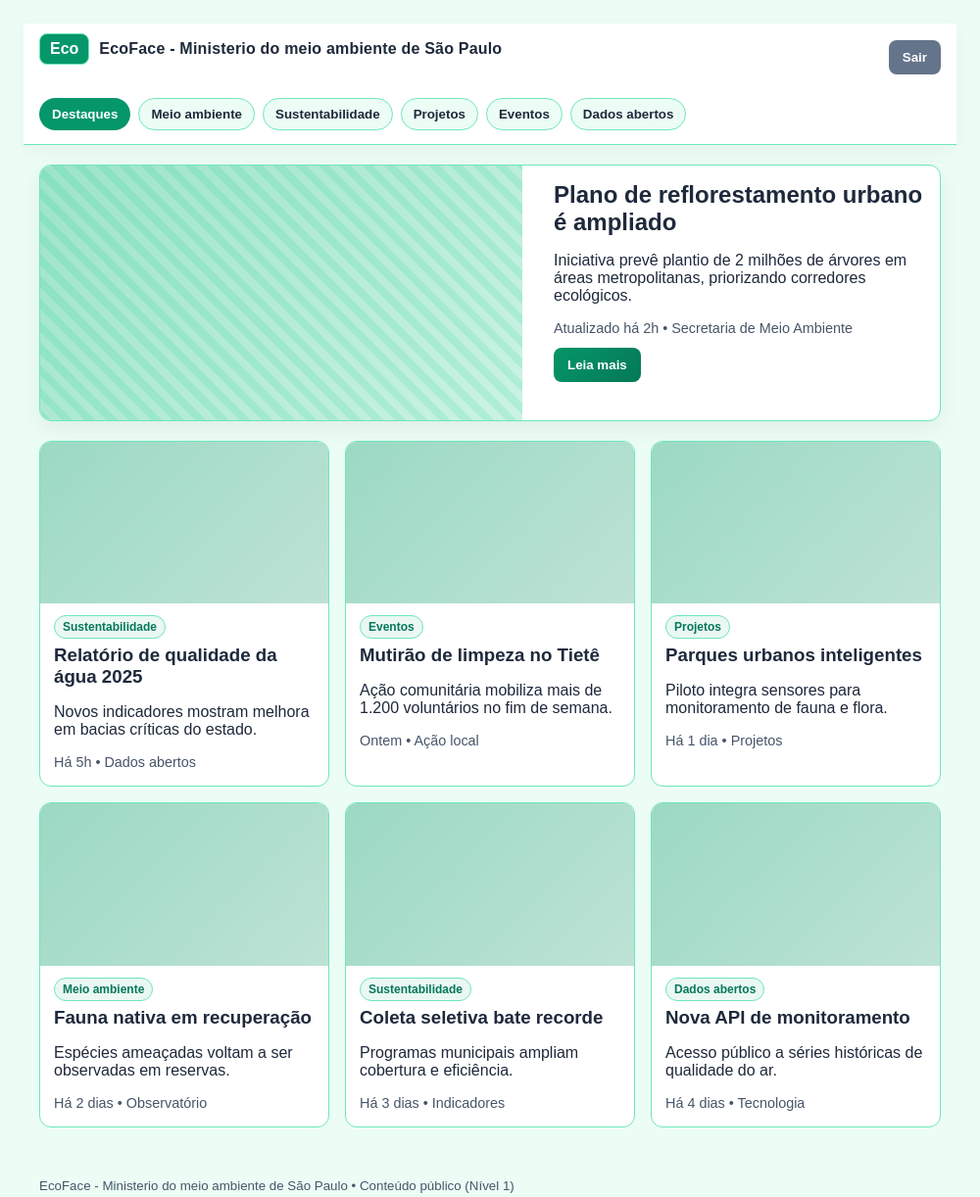
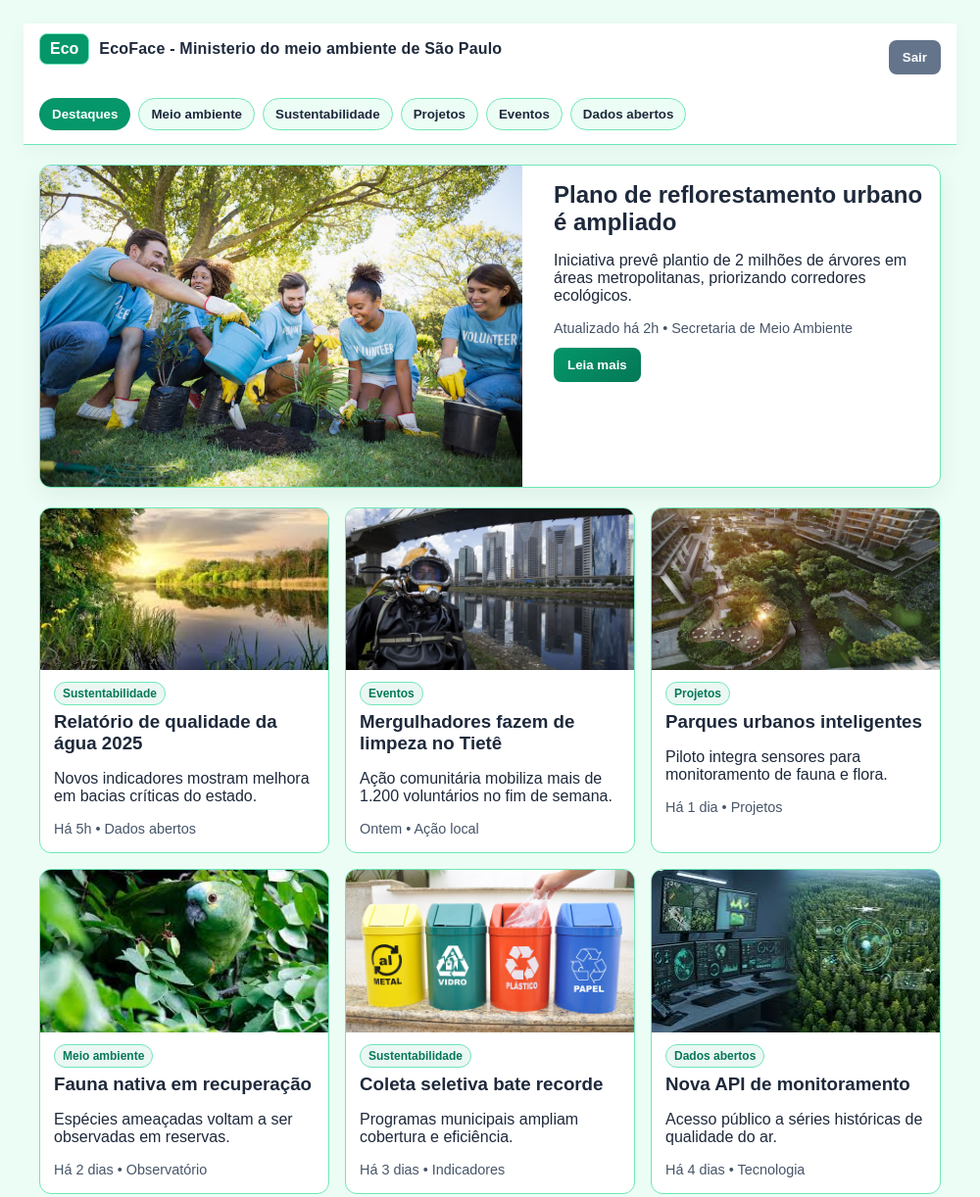
Before and after one commit to amandaalbez/controle-de-acesso-facial, an Electron app: page frontend/renderer/level1.html in a window 1000 px wide. Shown: the top 1222 px of the page at 98% size. Drawn offline with Linux system fonts and the light colour scheme; sample sign-in values are in the browser's storage.

Commit message:
Implement code changes to enhance functionality and improve performance across various modules.

```diff
--- a/frontend/assets/styles.css
+++ b/frontend/assets/styles.css
@@ -293,6 +293,21 @@ video {
     linear-gradient(135deg, rgba(6, 182, 117, .35), rgba(16, 185, 129, .15)),
     repeating-linear-gradient(45deg, rgba(110,231,183,.25), rgba(110,231,183,.25) 8px, transparent 8px, transparent 16px),
     #ecfdf5;
+}
+
+.hero-media,
+.news-card__media {
+  display: block;        /* funciona tanto para <a> quanto <div> */
+  position: relative;
+}
+
+.hero-media img,
+.news-card__media img {
+  width: 100%;
+  height: 100%;
+  object-fit: cover;     /* preenche mantendo proporção, cortando excesso */
+  display: block;
+  border: 0;
 }
 
 .hero-content {
--- a/frontend/renderer/level1.html
+++ b/frontend/renderer/level1.html
@@ -32,7 +32,9 @@
     <div class="container-wide">
       <section class="news-hero">
         <article class="hero-card">
-          <div class="hero-media"></div>
+          <a class="hero-media" href="../assets/reflorestamento.jpg" target="_blank" rel="noopener">
+            <img src="../assets/reflorestamento.jpg" alt="Imagem destaque — reflorestamento urbano" />
+          </a>
           <div class="hero-content">
             <h2>Plano de reflorestamento urbano é ampliado</h2>
             <p>Iniciativa prevê plantio de 2 milhões de árvores em áreas metropolitanas, priorizando corredores ecológicos.</p>
@@ -46,7 +48,9 @@
 
       <section class="news-grid">
         <article class="news-card">
-          <div class="news-card__media"></div>
+          <a class="news-card__media" href="../assets/agua.jpeg" target="_blank" rel="noopener">
+            <img src="../assets/agua.jpeg" alt="Relatório de qualidade da água 2025" />
+          </a>
           <div class="news-card__body">
             <span class="tag">Sustentabilidade</span>
             <h3>Relatório de qualidade da água 2025</h3>
@@ -56,17 +60,21 @@
         </article>
 
         <article class="news-card">
-          <div class="news-card__media"></div>
+          <a class="news-card__media" href="../assets/tiete.jpg" target="_blank" rel="noopener">
+            <img src="../assets/tiete.jpg" alt="Mergulhadores fazem de limpeza no Tietê" />
+          </a>
           <div class="news-card__body">
             <span class="tag">Eventos</span>
-            <h3>Mutirão de limpeza no Tietê</h3>
+            <h3>Mergulhadores fazem de limpeza no Tietê</h3>
             <p>Ação comunitária mobiliza mais de 1.200 voluntários no fim de semana.</p>
             <div class="meta">Ontem • Ação local</div>
           </div>
         </article>
 
         <article class="news-card">
-          <div class="news-card__media"></div>
+          <a class="news-card__media" href="../assets/parques.jpg" target="_blank" rel="noopener">
+            <img src="../assets/parques.jpg" alt="Parques urbanos inteligentes" />
+          </a>
           <div class="news-card__body">
             <span class="tag">Projetos</span>
             <h3>Parques urbanos inteligentes</h3>
@@ -76,7 +84,9 @@
         </article>
 
         <article class="news-card">
-          <div class="news-card__media"></div>
+          <a class="news-card__media" href="../assets/fauna.jpeg" target="_blank" rel="noopener">
+            <img src="../assets/fauna.jpeg" alt="Fauna nativa em recuperação" />
+          </a>
           <div class="news-card__body">
             <span class="tag">Meio ambiente</span>
             <h3>Fauna nativa em recuperação</h3>
@@ -86,7 +96,9 @@
         </article>
 
         <article class="news-card">
-          <div class="news-card__media"></div>
+          <a class="news-card__media" href="../assets/coleta-seletiva.jpg" target="_blank" rel="noopener">
+            <img src="../assets/coleta-seletiva.jpg" alt="Coleta seletiva bate recorde" />
+          </a>
           <div class="news-card__body">
             <span class="tag">Sustentabilidade</span>
             <h3>Coleta seletiva bate recorde</h3>
@@ -96,7 +108,9 @@
         </article>
 
         <article class="news-card">
-          <div class="news-card__media"></div>
+          <a class="news-card__media" href="../assets/api.jpeg" target="_blank" rel="noopener">
+            <img src="../assets/api.jpeg" alt="Nova API de monitoramento" />
+          </a>
           <div class="news-card__body">
             <span class="tag">Dados abertos</span>
             <h3>Nova API de monitoramento</h3>
```
Also changed, not shown: frontend/renderer/level2.html (+0 -6 lines), frontend/assets/agua.jpeg (added), frontend/assets/api.jpeg (added), frontend/assets/coleta-seletiva.jpg (added), frontend/assets/fauna.jpeg (added), frontend/assets/parques.jpg (added), frontend/assets/reflorestamento.jpg (added), frontend/assets/tiete.jpg (added).
